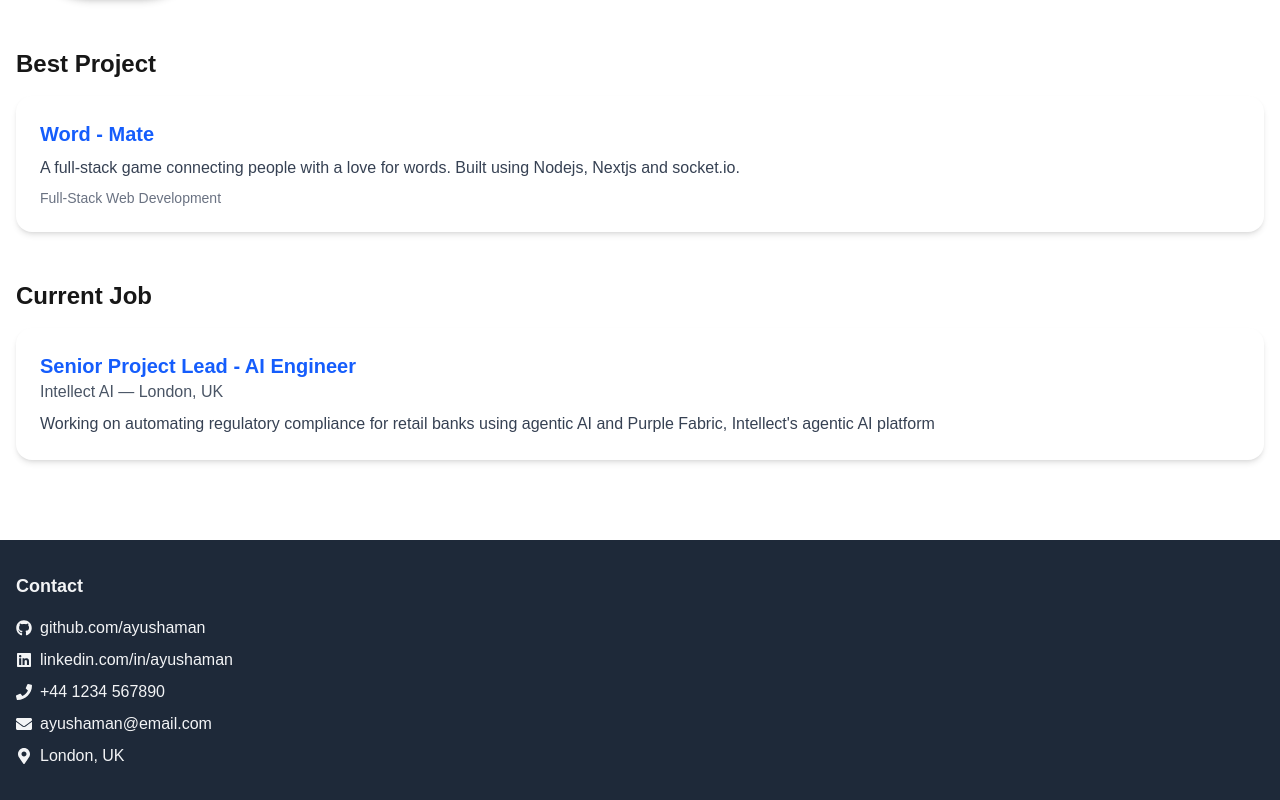
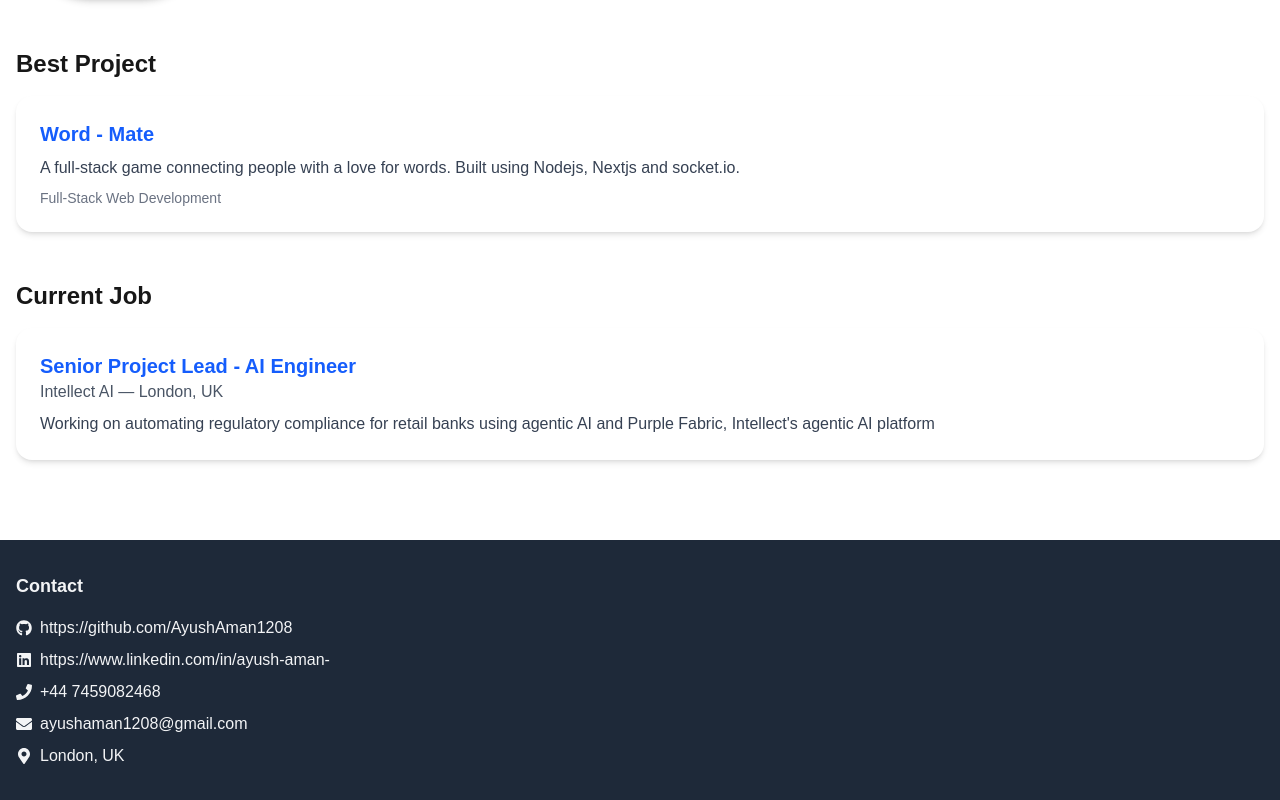
Before and after one commit to AyushAman1208/portfolio, a Next.js app: page / in a window 1280 px wide. Shown: the part 234-1034 px from the top of the page. Built offline with nearby package versions, Linux system fonts and the light colour scheme.

Commit message:
update contact details in footer

```diff
--- a/src/app/components/Footer.tsx
+++ b/src/app/components/Footer.tsx
@@ -6,10 +6,10 @@ export default function Footer() {
       <div className="container mx-auto px-4">
         <h2 className="text-lg font-semibold mb-4">Contact</h2>
         <ul className="space-y-2">
-          <li className="flex items-center gap-2"><FaGithub /> github.com/ayushaman</li>
-          <li className="flex items-center gap-2"><FaLinkedin /> linkedin.com/in/ayushaman</li>
-          <li className="flex items-center gap-2"><FaPhone /> +44 1234 567890</li>
-          <li className="flex items-center gap-2"><FaEnvelope /> ayushaman@email.com</li>
+          <li className="flex items-center gap-2"><FaGithub /> https://github.com/AyushAman1208</li>
+          <li className="flex items-center gap-2"><FaLinkedin /> https://www.linkedin.com/in/ayush-aman-</li>
+          <li className="flex items-center gap-2"><FaPhone /> +44 7459082468</li>
+          <li className="flex items-center gap-2"><FaEnvelope /> ayushaman1208@gmail.com</li>
           <li className="flex items-center gap-2"><FaMapMarkerAlt /> London, UK</li>
         </ul>
       </div>
```
